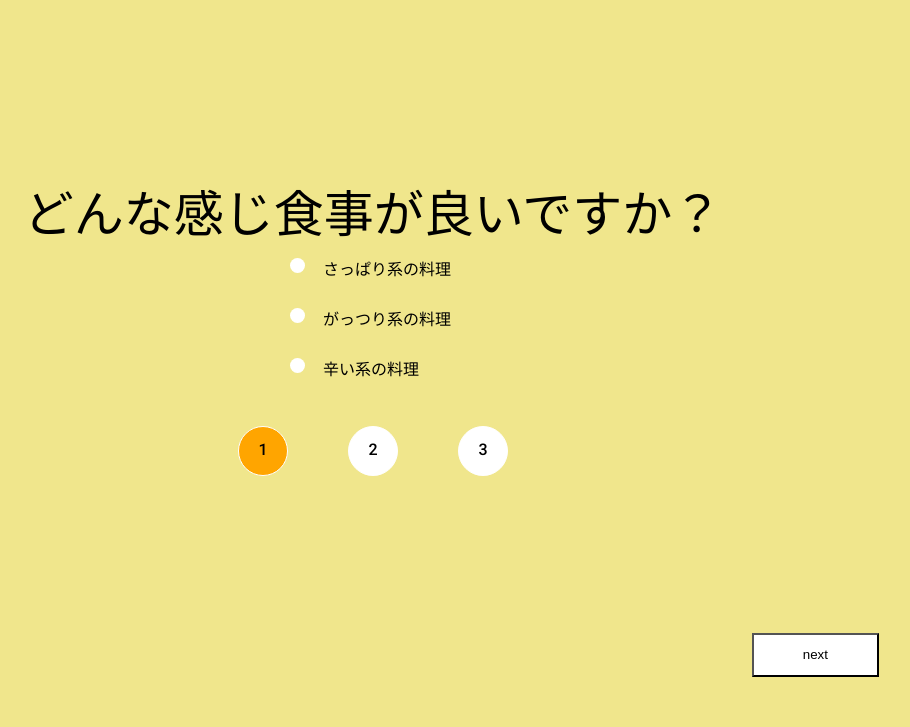
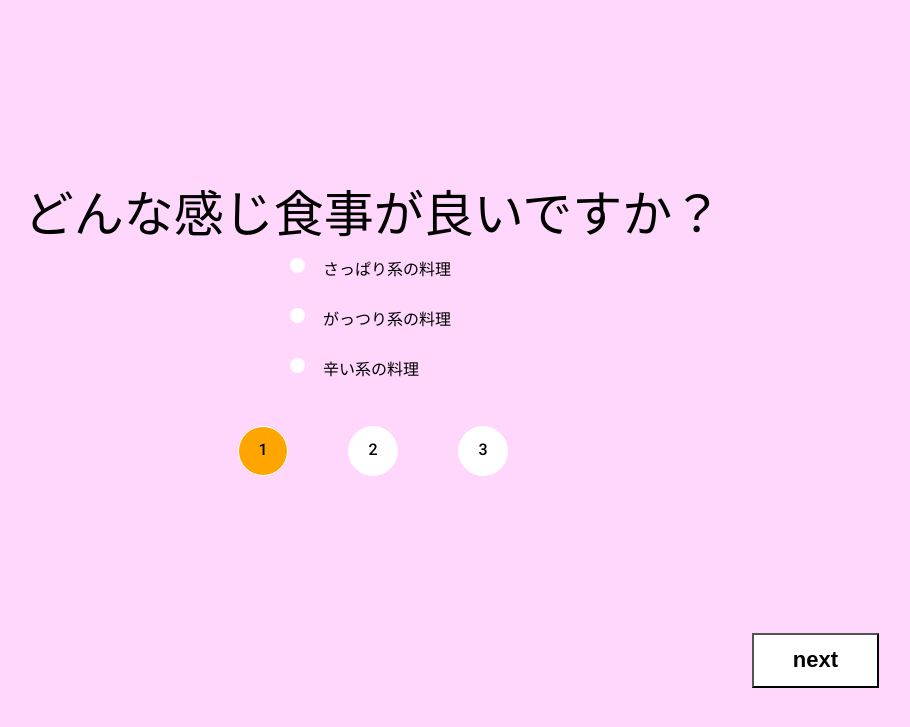
Before and after one commit to Oohara-Btime/konchan, a PHP site: page /chatbot/chatbot1.php in a window 1280 px wide. Shown: the top 727 px of the page, without its empty margins (267-1177 px from the left). Run offline with PHP 8.4, Linux system fonts and the light colour scheme; data comes from the database, SQL or seed files in the repository.

Commit message:
背景の色の変更

```diff
--- a/css/chatbot.css
+++ b/css/chatbot.css
@@ -380,12 +380,45 @@
         }
     }
 
-    .next {
+    .next{
         margin-left: 80%;
         margin-top: 10%;
         padding: 1%;
         width: 10%;
+        background-color: rgba(0, 0, 0, 0.555);
+
+        /* フォント関連のスタイル */
+        font-size: 22px;
+        /* サイズを大きくする */
+        font-weight: bold;
+        /* ボタンの色と背景色 */
+        color: #000000;
+        background-color: black;
+        /* ボタンを中央に配置する */
+        display: block;
+        margin: 0 auto;
+        margin-top: 100px;
+        margin-bottom: 20px;
     }
+
+    /* マウスホバー時のスタイル */
+    button:hover {
+        background-color: #2980b9;
+        border-color: #3498db;
+    }
+
+    /* アクティブ（クリック時）のスタイル */
+    button:active {
+        background-color: #1f618d;
+        border-color: #2874a6;
+    }
+
+    /* .next {
+        margin-left: 80%;
+        margin-top: 10%;
+        padding: 1%;
+        width: 10%;
+    } */
 
     .circle_number {
         width: 50px;
@@ -418,7 +451,7 @@
     }
 
     body {
-        background: khaki;
+        background: rgba(255, 0, 242, 0.158);
         font-family: 'Roboto';
         font-weight: 500;
         text-transform: uppercase;
```
